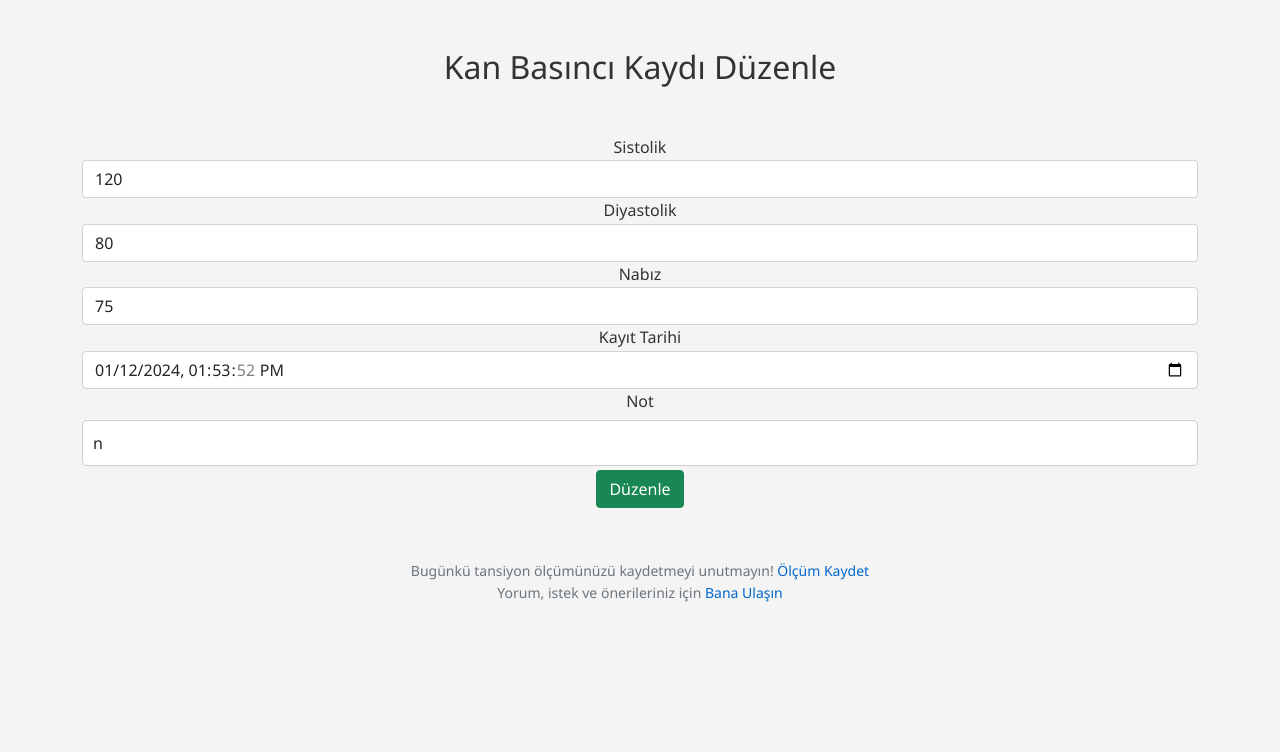
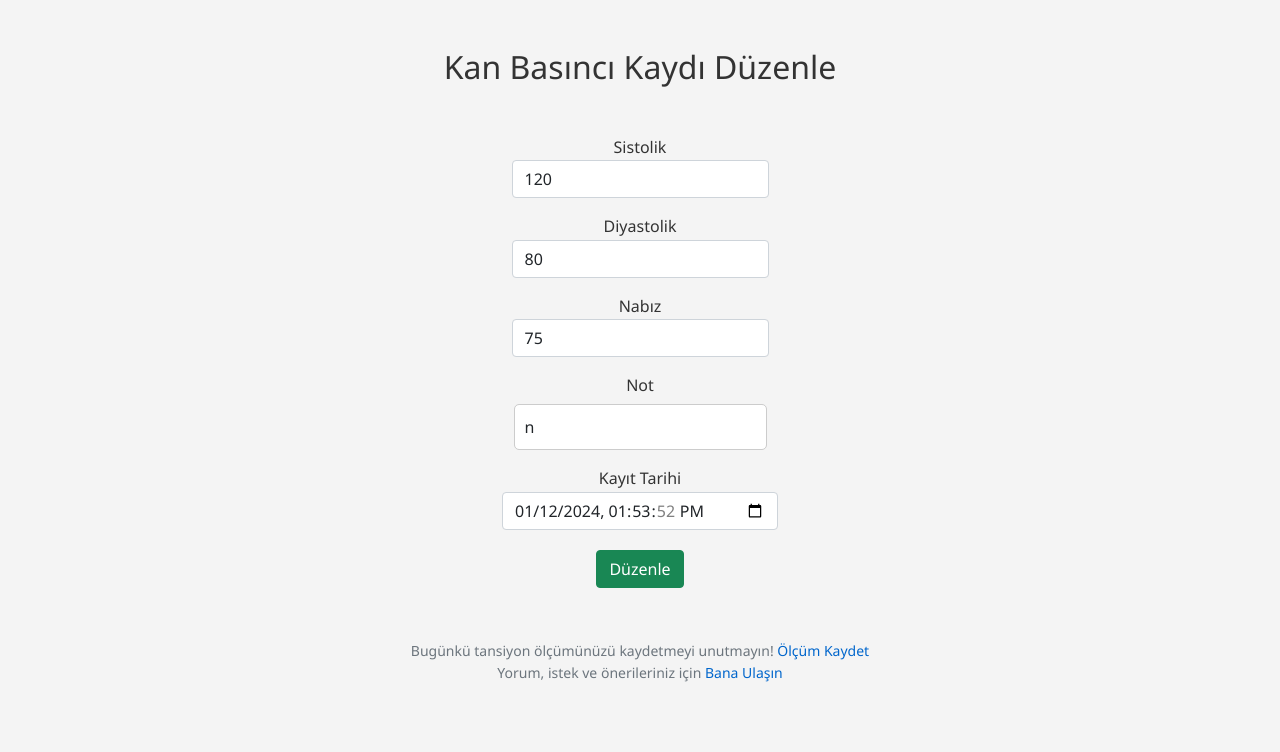
Before and after one commit to Belifon/bp-journal, a Flask app: page /edit/1 in a window 1280 px wide. Shown: the part 123-875 px from the top of the page. Before the commit the page ends 725 px from the top, so only its background shows below. Run offline with Flask 3, Linux system fonts and the light colour scheme; a user stored in the database is signed in; some libraries are stand-ins or nearby versions.

```diff
--- a/templates/edit.html
+++ b/templates/edit.html
@@ -10,25 +10,25 @@
 <div class="container">
     <h2>{{ data.heading }}</h2>
     <form action="{{ url_for('edit', id=record.id)}}" method="POST">
-        <div class="form-group">
+        <div class="mb-3">
             <label for="systolic">{{ data.systolic }}</label>
-            <input type="number" name="systolic" id="systolic" class="form-control" value="{{ record.systolic }}" required>
+            <input type="number" name="systolic" id="systolic" class="form-control mx-auto w-auto" value="{{ record.systolic }}" required>
         </div>
-        <div class="form-group">
+        <div class="mb-3">
             <label for="diastolic">{{ data.diastolic }}</label>
-            <input type="number" name="diastolic" id="diastolic" class="form-control" value="{{ record.diastolic }}" required>
+            <input type="number" name="diastolic" id="diastolic" class="form-control mx-auto w-auto" value="{{ record.diastolic }}" required>
         </div>
-        <div class="form-group">
+        <div class="mb-3">
             <label for="pulse">{{ data.pulse }}</label>
-            <input type="number" name="pulse" id="pulse" class="form-control" value="{{ record.pulse }}" required>
+            <input type="number" name="pulse" id="pulse" class="form-control mx-auto w-auto" value="{{ record.pulse }}" required>
         </div>
-        <div class="form-group">
+        <div class="mb-3">
+            <label for="notes">{{ data.notes }}</label>
+            <input type="text" name="notes" id="notes" class="form-control mx-auto w-auto" value="{{ record.notes }}" required>
+        </div>
+        <div class="mb-3">
             <label for="timestamp">{{ data.dateRecorded }}</label>
-            <input type="datetime-local" name="timestamp" id="timestamp" class="form-control" value="{{ record.reading_date | datetimeformat }}" required>
-        </div>
-        <div class="form-group">
-            <label for="notes">{{ data.notes }}</label>
-            <input type="text" name="notes" id="notes" class="form-control" value="{{ record.notes }}" required>
+            <input type="datetime-local" name="timestamp" id="timestamp" class="form-control mx-auto w-auto" value="{{ record.reading_date | datetimeformat }}" required>
         </div>
         <button type="submit" class="btn btn-success">{{ data.editRecording }}</button>
     </form>
--- a/templates/record.html
+++ b/templates/record.html
@@ -9,7 +9,6 @@
     <br>
     <form action="/record" method="post">
         <div class="mb-3">
-            <!-- ilk inputtan şunu çıkardım autocomplete="off" -->
             <input autofocus class="form-control mx-auto w-auto" id="systolic" name="systolic" placeholder="{{ data.systolicPlaceholder }}" type="number">
         </div>
         <div class="mb-3">
```
Also changed, not shown: templates/layout.html (+16 -10 lines), bloodpressure.db, 1 other file.
